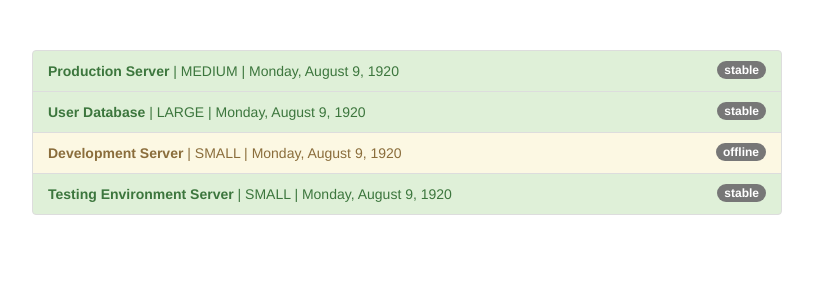
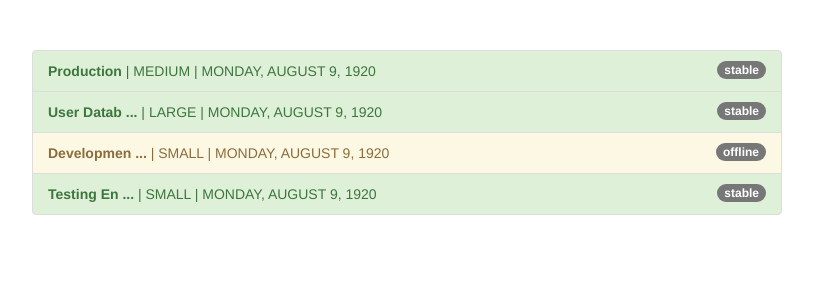
Before and after one commit to JuliaFong/angularPipesPractice, an Angular app: page / in a window 1280 px wide. Shown: the top 300 px of the page, without its empty margins (233-1046 px from the left). Built offline with nearby package versions, Linux system fonts and the light colour scheme.

Commit message:
Add customized pipe

```diff
--- a/src/app/app.component.html
+++ b/src/app/app.component.html
@@ -10,9 +10,9 @@
             class="badge">
             {{ server.status }}
           </span>
-          <strong>{{ server.name }}</strong> |
+          <strong>{{ server.name | shorten }}</strong> |
            {{ server.instanceType | uppercase }} |
-           {{ server.started | date: 'fullDate' }}
+           {{ server.started | date: 'fullDate' | uppercase }}
         </li>
       </ul>
     </div>
--- a/src/app/app.component.ts
+++ b/src/app/app.component.ts
@@ -9,7 +9,7 @@
   servers = [
     {
       instanceType: 'medium',
-      name: 'Production Server',
+      name: 'Production',
       status: 'stable',
       started: new Date(15, 1, 2017)
     },
--- a/src/app/app.module.ts
+++ b/src/app/app.module.ts
@@ -1,17 +1,21 @@
 import { BrowserModule } from '@angular/platform-browser';
 import { NgModule } from '@angular/core';
 import { FormsModule } from '@angular/forms';
+import { HttpClientModule } from '@angular/common/http';
+import { ShortenPipe } from './shorten.pipe';
 
 
 import { AppComponent } from './app.component';
 
 @NgModule({
   declarations: [
-    AppComponent
+    AppComponent,
+    ShortenPipe
   ],
   imports: [
     BrowserModule,
     FormsModule,
+    HttpClientModule
   ],
   providers: [],
   bootstrap: [AppComponent]
--- /dev/null
+++ b/src/app/shorten.pipe.ts
@@ -0,0 +1,13 @@
+import { PipeTransform, Pipe } from "@angular/core";
+
+@Pipe({
+    name: 'shorten'
+})
+export class ShortenPipe implements PipeTransform {
+    transform(value: any) {
+        if (value.length > 10) {
+            return value.substr(0, 10) + ' ...'
+        }
+        return value
+    }
+}
```
